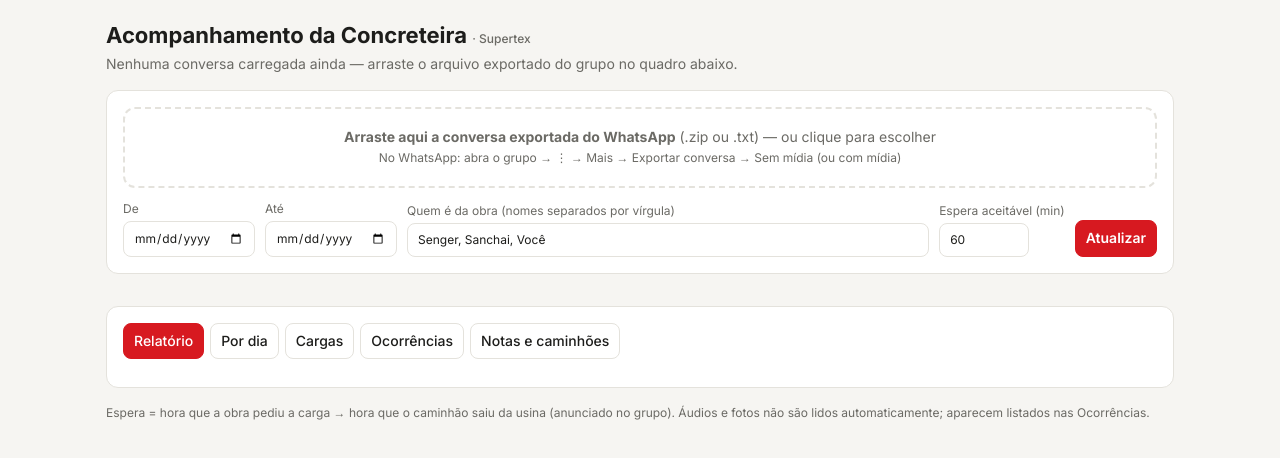
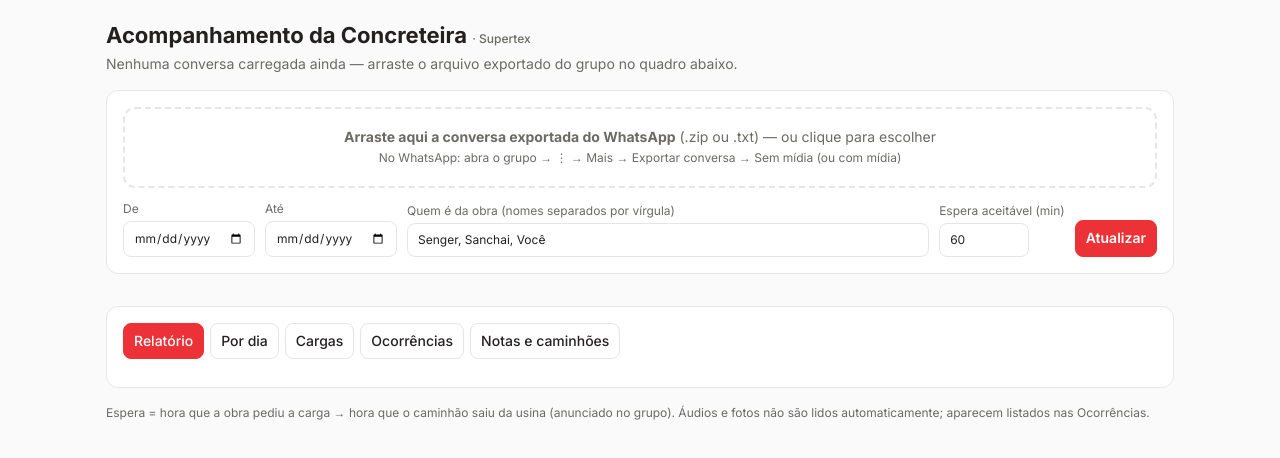
Before and after one commit to sanchaikraemer/supertex, a plain HTML site: page index.html in a window 1280 px wide. Drawn offline with Linux system fonts and the light colour scheme.

Commit message:
Aplica cores e fonte reais do site da Supertex no tema
- css/tema.css: vermelho #ed3237 como cor principal (também no modo
  escuro), texto #242020, fundo #fafafa, linhas #e6e6e6 e fonte Gilroy
  (com Inter como reserva).
- identidade/IDENTIDADE_SUPERTEX.md: anotadas as cores e fontes
  encontradas no CSS do site.

Co-Authored-By: Claude Opus 5.5 <noreply@anthropic.com>
Claude-Session: https://claude.ai/code/session_01FanS73A4QFJTjYM7PQ6BYE

```diff
--- a/css/tema.css
+++ b/css/tema.css
@@ -1,18 +1,18 @@
 /* ============================================================
    TEMA — identidade visual (Supertex)
    ÚNICO lugar onde ficam cores e fonte. Os outros arquivos só usam var(--...).
-   PROVISÓRIO: preencher com as cores reais de https://supertex.com.br
+   Cores e fonte tiradas do CSS do site https://supertex.com.br em 20/11/2026
    (ver identidade/IDENTIDADE_SUPERTEX.md)
    ============================================================ */
 :root{
-  --fonte:'Inter',system-ui,sans-serif;
-  --bg:#f6f5f2;      /* fundo da página */
+  --fonte:'Gilroy','Inter',system-ui,sans-serif; /* Gilroy = fonte do site (paga, não vem do Google); sem ela no computador, usa Inter */
+  --bg:#fafafa;      /* fundo da página (site: --white) */
   --card:#fff;       /* fundo dos quadros */
-  --tx:#1d1d1b;      /* texto */
+  --tx:#242020;      /* texto (site: --black) */
   --mut:#6b6a65;     /* texto secundário */
-  --ln:#e4e2dc;      /* linhas e bordas */
-  --ac:#d71920;      /* COR PRINCIPAL DA MARCA (botões, barras, destaques) */
-  --ac-tx:#fff;      /* texto em cima da cor principal */
+  --ln:#e6e6e6;      /* linhas e bordas (site: --gainsboro) */
+  --ac:#ed3237;      /* COR PRINCIPAL DA MARCA (site: --vermelho-supertex) */
+  --ac-tx:#fff;      /* texto em cima da cor principal (site: branco nos botões vermelhos) */
   --soft:#f7eded;    /* fundo suave */
   --ok:#2e7d4f;      /* verde: dentro do prazo */
   --warn:#b7791f;    /* amarelo: atenção */
@@ -21,5 +21,5 @@
 }
 @media (prefers-color-scheme:dark){:root{
   --bg:#161615;--card:#1f1f1d;--tx:#ecebe7;--mut:#a3a19a;--ln:#33322f;
-  --ac:#ef6b6b;--soft:#2e2525;--ok:#6cc08f;--warn:#e0b25a;--bad:#e07a7a;
+  --ac:#ed3237;--soft:#2e2525;--ok:#6cc08f;--warn:#e0b25a;--bad:#e07a7a;
 }}
```
Also changed, not shown: 1 other file.
